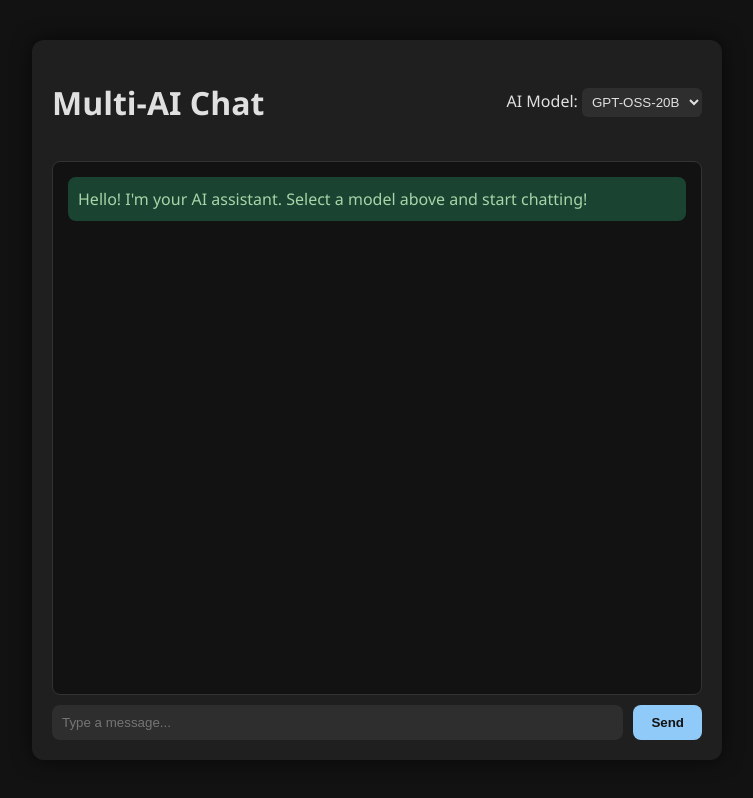
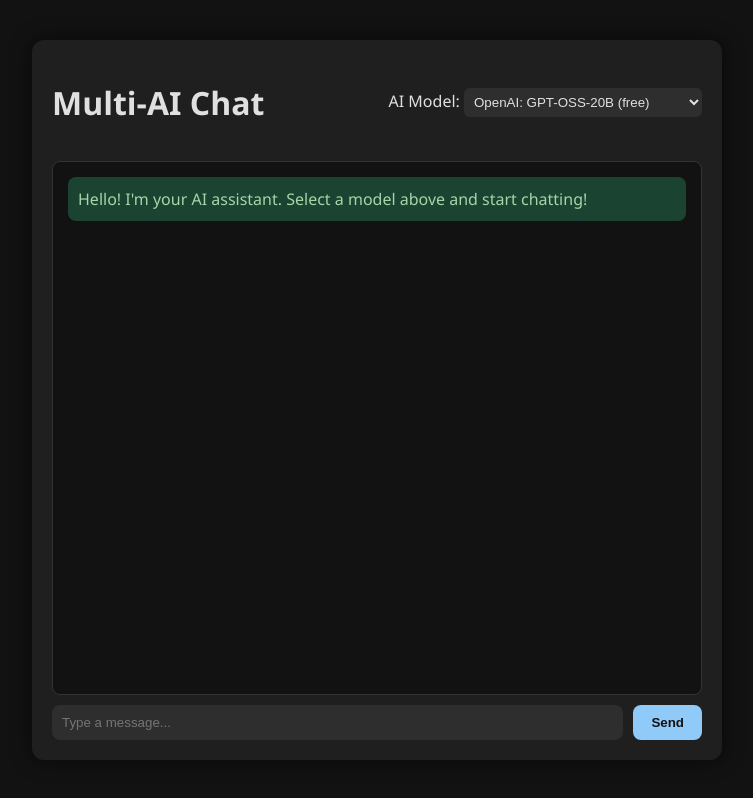
Before and after one commit to LowHypenE/omfg, a website: page public/index.html in a window 1280 px wide. Shown: the whole page, without its empty margins (263-1016 px from the left). Drawn offline with Linux system fonts and the light colour scheme.

Commit message:
Update index.html

```diff
--- a/public/index.html
+++ b/public/index.html
@@ -122,7 +122,6 @@
       background-color: #64b5f6;
     }
 
-    /* Typing animation */
     .typing {
       font-style: italic;
       opacity: 0.7;
@@ -136,9 +135,8 @@
       <div>
         <label for="ai-switch">AI Model:</label>
         <select id="ai-switch">
-          <option value="GPT-OSS-20B">GPT-OSS-20B</option>
-          <option value="GPT-3">GPT-3</option>
-          <option value="Claude">Claude</option>
+          <option value="OpenAI">OpenAI: GPT-OSS-20B (free)</option>
+          <option value="Meta">Meta: Llama 3.3 70B Instruct (free)</option>
         </select>
       </div>
     </header>
@@ -204,10 +202,8 @@
         });
         const data = await res.json();
 
-        // Remove typing indicator
         typingDiv.remove();
 
-        // Smooth typing for AI response
         const aiDiv = appendMessage('', 'ai', true);
         await typeText(aiDiv, data.response);
       } catch (err) {
```
